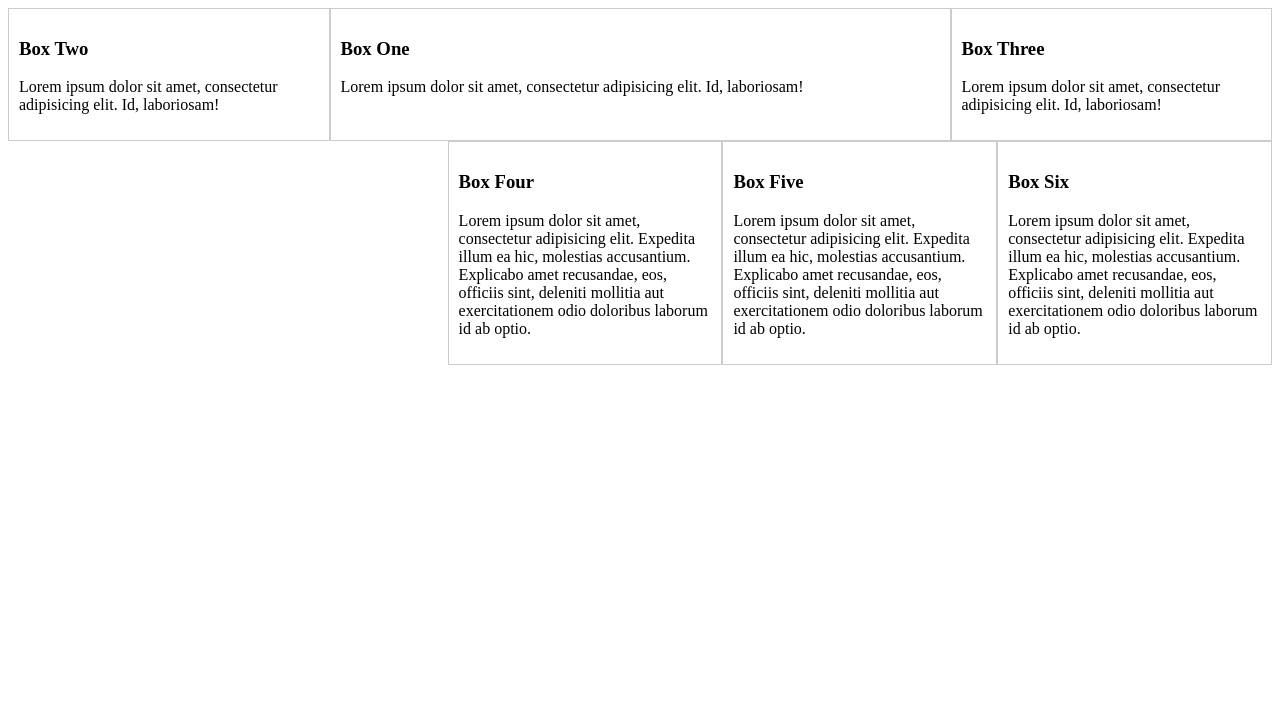
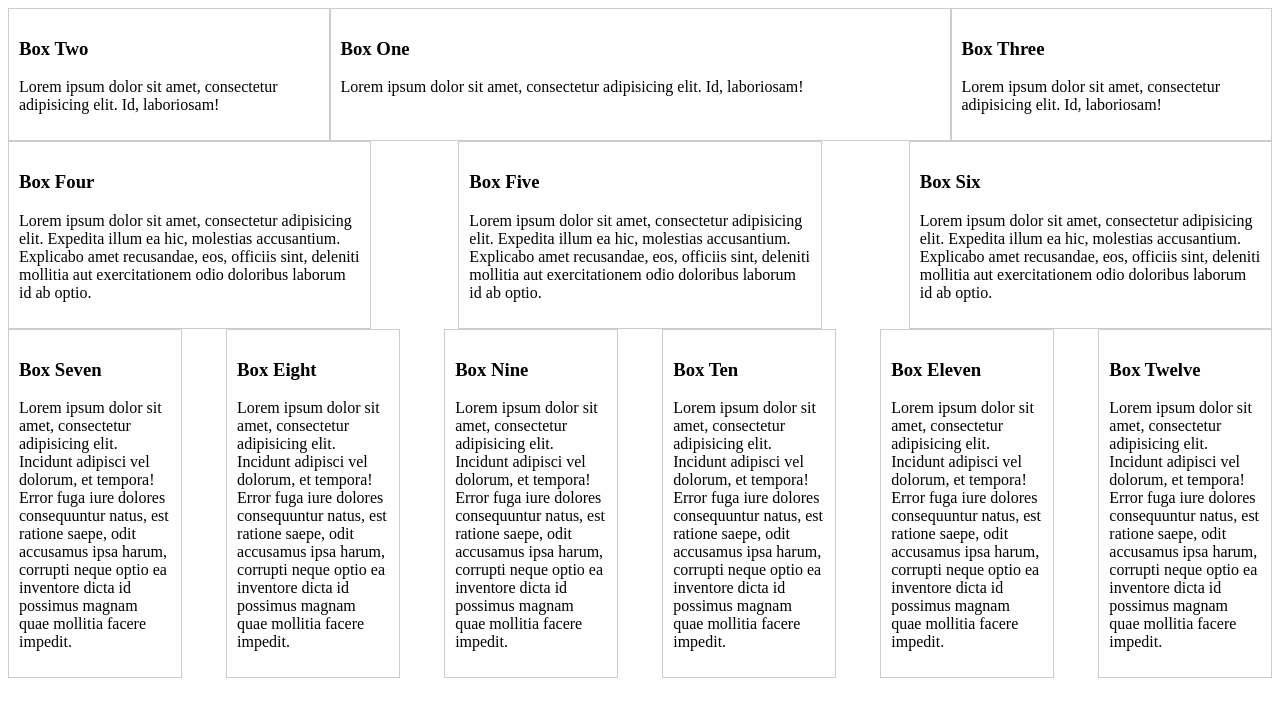
Before and after one commit to gwolf2/flexbox-demo, a plain HTML site: page index.html in a window 1280 px wide. Drawn offline with Linux system fonts and the light colour scheme.

Commit message:
Completed project

```diff
--- /dev/null
+++ b/css/style.css
@@ -0,0 +1,50 @@
+@media(min-width:468px) {
+  .container-1 {
+    display: flex;
+    /*
+    align-items: flex-start;
+    align-items: flex-end;
+    align-items: center;
+    flex-direction: column;
+    */
+  }
+
+  .container-2 {
+    display: flex;
+    justify-content: space-between;
+  }
+}
+
+.container-3 {
+  display: flex;
+  flex-wrap: wrap;
+  justify-content: space-between;
+}
+
+.container-1 div, .container-2 div, .container-3 div {
+  border: 1px #ccc solid;
+  padding: 10px;
+}
+
+.box-1 {
+  flex: 2;
+  order: 2;
+}
+
+.box-2 {
+  flex: 1;
+  order: 1;
+}
+
+.box-3 {
+  flex: 1;
+  order: 3;
+}
+
+.container-2-box {
+  flex-basis: 27%;
+}
+
+.container-3-box {
+  flex-basis: 12%;
+}
--- a/index.html
+++ b/index.html
@@ -1,43 +1,4 @@
-<style>
-  .container-1 {
-    display: flex;
-    /*
-    align-items: flex-start;
-    align-items: flex-end;
-    align-items: center;
-    flex-direction: column;
-    */
-  }
-
-  .container-2 {
-    display: flex;
-    justify-content: flex-end;
-  }
-
-  .container-1 div, .container-2 div {
-    border: 1px #ccc solid;
-    padding: 10px;
-  }
-
-  .box-1 {
-    flex: 2;
-    order: 2;
-  }
-
-  .box-2 {
-    flex: 1;
-    order: 1;
-  }
-
-  .box-3 {
-    flex: 1;
-    order: 3;
-  }
-
-  .container-2-box {
-    width: 20%;
-  }
-</style>
+<link rel="stylesheet" href="./css/style.css">
 
 <div class="container-1">
   <div class="box-1">
@@ -68,3 +29,30 @@
     <p>Lorem ipsum dolor sit amet, consectetur adipisicing elit. Expedita illum ea hic, molestias accusantium. Explicabo amet recusandae, eos, officiis sint, deleniti mollitia aut exercitationem odio doloribus laborum id ab optio.</p>
   </div>
 </div>
+
+<div class="container-3">
+  <div class="container-3-box">
+    <h3>Box Seven</h3>
+    <p>Lorem ipsum dolor sit amet, consectetur adipisicing elit. Incidunt adipisci vel dolorum, et tempora! Error fuga iure dolores consequuntur natus, est ratione saepe, odit accusamus ipsa harum, corrupti neque optio ea inventore dicta id possimus magnam quae mollitia facere impedit.</p>
+  </div>
+  <div class="container-3-box">
+    <h3>Box Eight</h3>
+    <p>Lorem ipsum dolor sit amet, consectetur adipisicing elit. Incidunt adipisci vel dolorum, et tempora! Error fuga iure dolores consequuntur natus, est ratione saepe, odit accusamus ipsa harum, corrupti neque optio ea inventore dicta id possimus magnam quae mollitia facere impedit.</p>
+  </div>
+  <div class="container-3-box">
+    <h3>Box Nine</h3>
+    <p>Lorem ipsum dolor sit amet, consectetur adipisicing elit. Incidunt adipisci vel dolorum, et tempora! Error fuga iure dolores consequuntur natus, est ratione saepe, odit accusamus ipsa harum, corrupti neque optio ea inventore dicta id possimus magnam quae mollitia facere impedit.</p>
+  </div>
+  <div class="container-3-box">
+    <h3>Box Ten</h3>
+    <p>Lorem ipsum dolor sit amet, consectetur adipisicing elit. Incidunt adipisci vel dolorum, et tempora! Error fuga iure dolores consequuntur natus, est ratione saepe, odit accusamus ipsa harum, corrupti neque optio ea inventore dicta id possimus magnam quae mollitia facere impedit.</p>
+  </div>
+  <div class="container-3-box">
+    <h3>Box Eleven</h3>
+    <p>Lorem ipsum dolor sit amet, consectetur adipisicing elit. Incidunt adipisci vel dolorum, et tempora! Error fuga iure dolores consequuntur natus, est ratione saepe, odit accusamus ipsa harum, corrupti neque optio ea inventore dicta id possimus magnam quae mollitia facere impedit.</p>
+  </div>
+  <div class="container-3-box">
+    <h3>Box Twelve</h3>
+    <p>Lorem ipsum dolor sit amet, consectetur adipisicing elit. Incidunt adipisci vel dolorum, et tempora! Error fuga iure dolores consequuntur natus, est ratione saepe, odit accusamus ipsa harum, corrupti neque optio ea inventore dicta id possimus magnam quae mollitia facere impedit.</p>
+  </div>
+</div>
```
